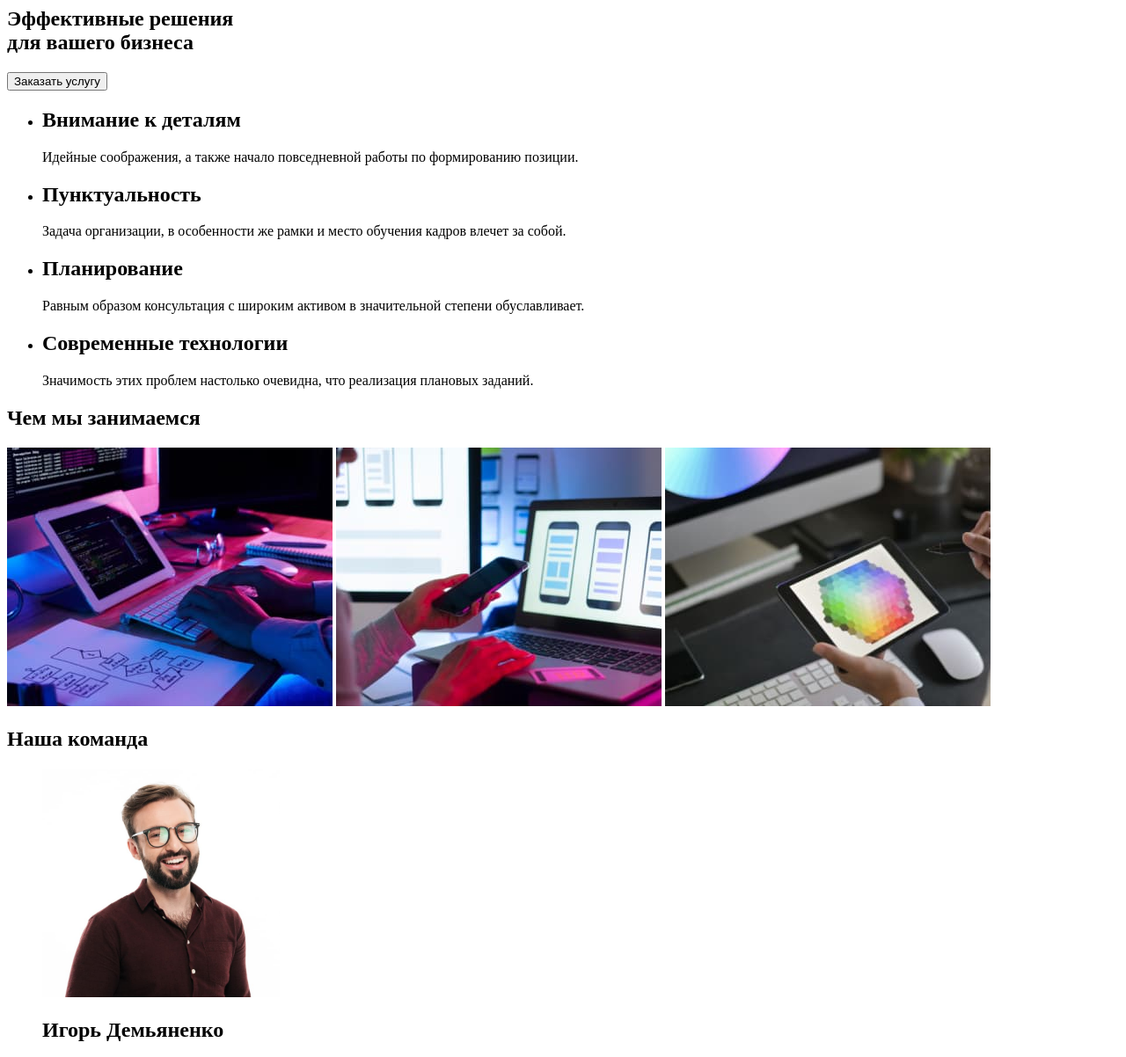
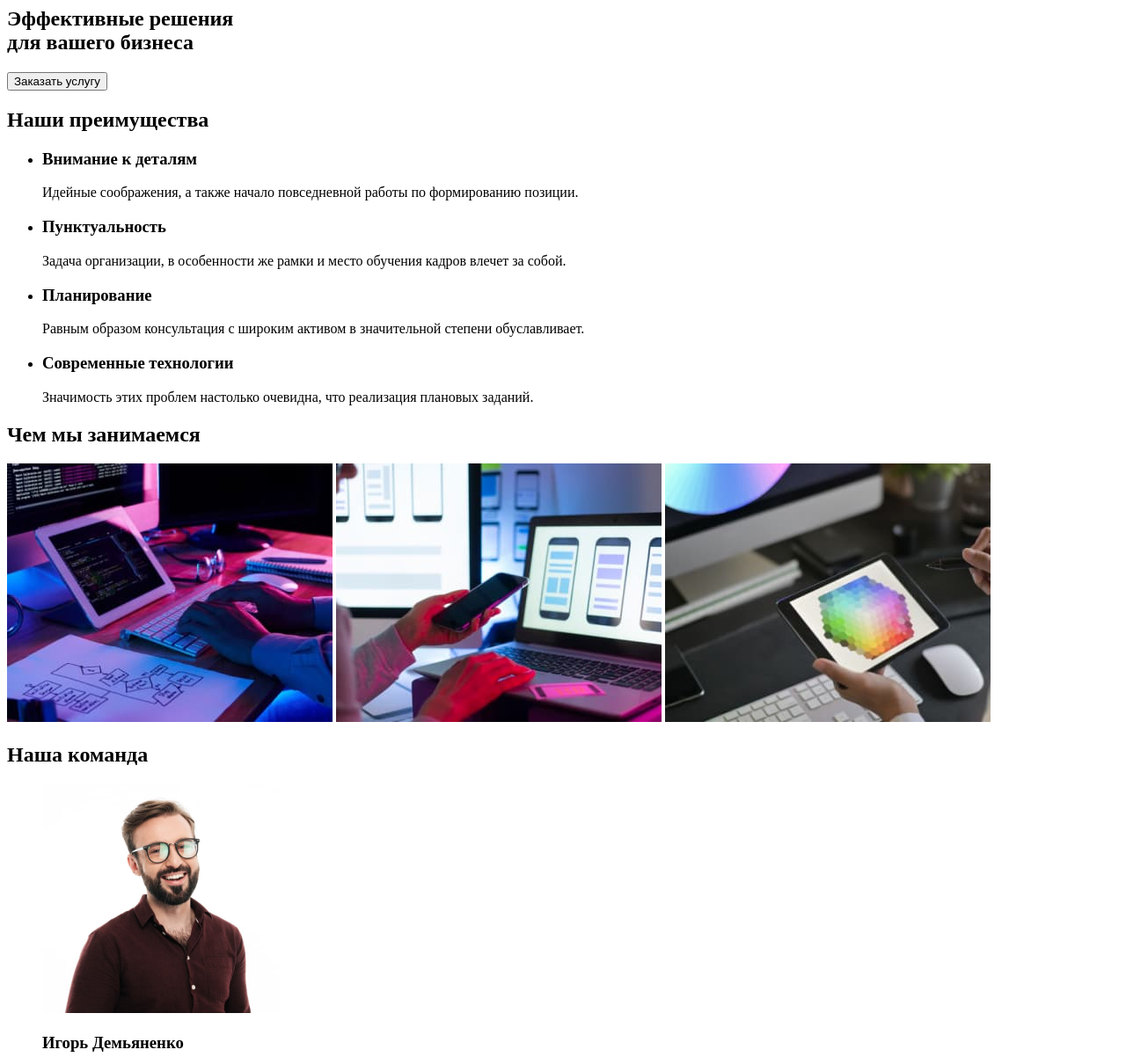
Before and after one commit to romanlancer/Homework-1-, a plain HTML site: page index.html in a window 1280 px wide. Shown: the part 160-1362 px from the top of the page at 88% size. Drawn offline with Linux system fonts and the light colour scheme.

Commit message:
правки

```diff
--- a/index.html
+++ b/index.html
@@ -33,25 +33,26 @@
       </section>
       <!-- Наши преимущества -->
       <section>
+        <h2>Наши преимущества</h2>
         <ul>
           <li>
-            <h2>Внимание к деталям</h2>
+            <h3>Внимание к деталям</h3>
             <p>Идейные соображения, а также начало повседневной работы по формированию позиции.</p>
           </li>
           <li>
-            <h2>Пунктуальность</h2>
+            <h3>Пунктуальность</h3>
             <p>
               Задача организации, в особенности же рамки и место обучения кадров влечет за собой.
             </p>
           </li>
           <li>
-            <h2>Планирование</h2>
+            <h3>Планирование</h3>
             <p>
               Равным образом консультация с широким активом в значительной степени обуславливает.
             </p>
           </li>
           <li>
-            <h2>Современные технологии</h2>
+            <h3>Современные технологии</h3>
             <p>Значимость этих проблем настолько очевидна, что реализация плановых заданий.</p>
           </li>
         </ul>
@@ -69,28 +70,28 @@
         <figure>
           <img src="./images/picture1.jpg" alt="Игорь Демьяненко-Product Designer" width="270" />
           <figcaption>
-            <h2>Игорь Демьяненко</h2>
+            <h3>Игорь Демьяненко</h3>
             <p>Product Designer</p>
           </figcaption>
         </figure>
         <figure>
           <img src="./images/picture2.jpg" alt="Ольга Репина-Frontend Developer" width="270" />
           <figcaption>
-            <h2>Ольга Репина</h2>
+            <h3>Ольга Репина</h3>
             <p>Frontend Developer</p>
           </figcaption>
         </figure>
         <figure>
           <img src="./images/picture3.jpg" alt="Николай Тарасов-Marketing" width="270" />
           <figcaption>
-            <h2>Николай Тарасов</h2>
+            <h3>Николай Тарасов</h3>
             <p>Marketing</p>
           </figcaption>
         </figure>
         <figure>
           <img src="./images/picture4.jpg" alt="Михаил Ермаков-UI Designer" width="270" />
           <figcaption>
-            <h2>Михаил Ермаков</h2>
+            <h3>Михаил Ермаков</h3>
             <p>UI Designer</p>
           </figcaption>
         </figure>
```
